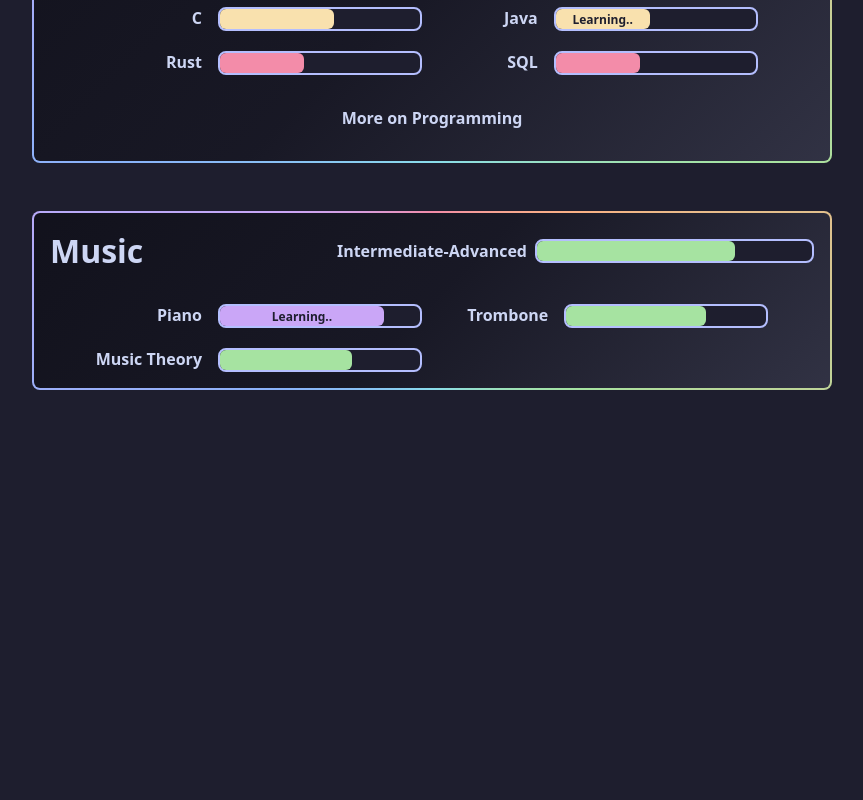
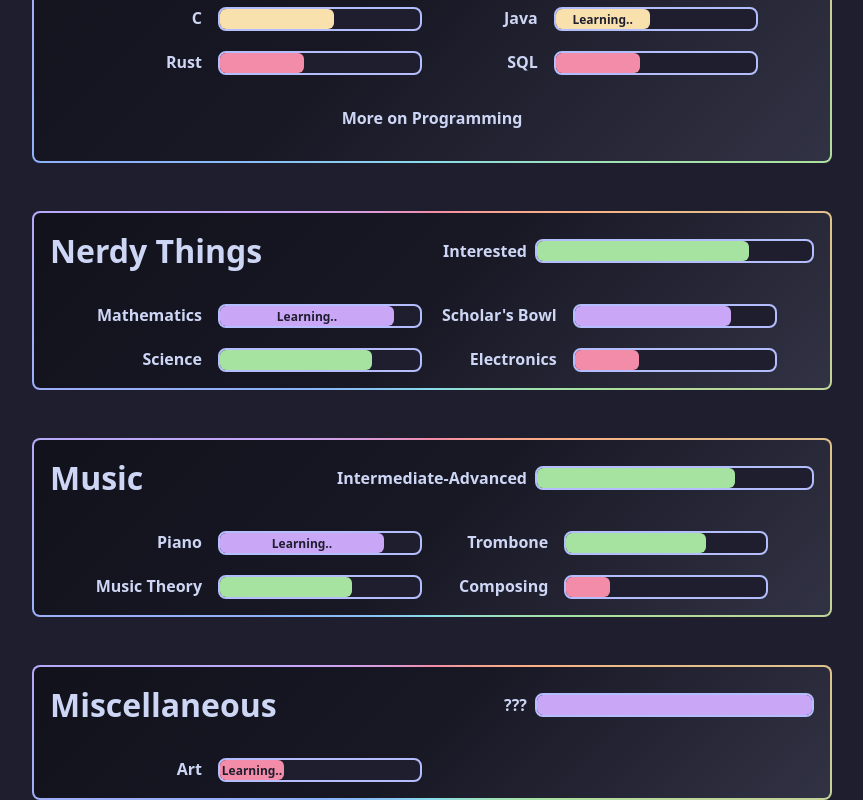
Before and after one commit to SSS-Says-Snek/personal-website, a SvelteKit app: page /skills in a window 1280 px wide. Shown: the part 593-1393 px from the top of the page, without its empty margins (208-1071 px from the left). Before the commit the page ends 983 px from the top, so only its background shows below. Built offline with nearby package versions, Linux system fonts and the light colour scheme; some icons are missing.

Commit message:
More skills

```diff
--- a/src/routes/skills/+page.svelte
+++ b/src/routes/skills/+page.svelte
@@ -128,6 +128,36 @@
     },
 
     {
+      name: "Nerdy Things",
+      percentage: 75,
+      proficiency: "Interested",
+      subskills: [
+        {
+          "name": "Mathematics",
+          "percentage": 85,
+          tags: ["learning"]
+        },
+        {
+          "name": "Electronics",
+          "percentage": 30,
+          tags: []
+        },
+        {
+          "name": "Science",
+          "percentage": 74,
+          tags: []
+        },
+        {
+          "name": "Scholar's Bowl",
+          "percentage": 76,
+          tags: []
+        }
+      ],
+      relatedSkills: []
+    },
+
+
+    {
       name: "Music",
       percentage: 70,
       proficiency: "Intermediate-Advanced",
@@ -146,7 +176,26 @@
           name: "Music Theory",
           percentage: 64,
           tags: []
+        },
+        {
+          name: "Composing",
+          percentage: 20,
+          tags: []
         }
+      ],
+      relatedSkills: []
+    },
+
+    {
+      name: "Miscellaneous",
+      percentage: 100,
+      proficiency: "???",
+      subskills: [
+        {
+          "name": "Art",
+          percentage: 30,
+          tags: ["learning"]
+        },
       ],
       relatedSkills: []
     }
```
